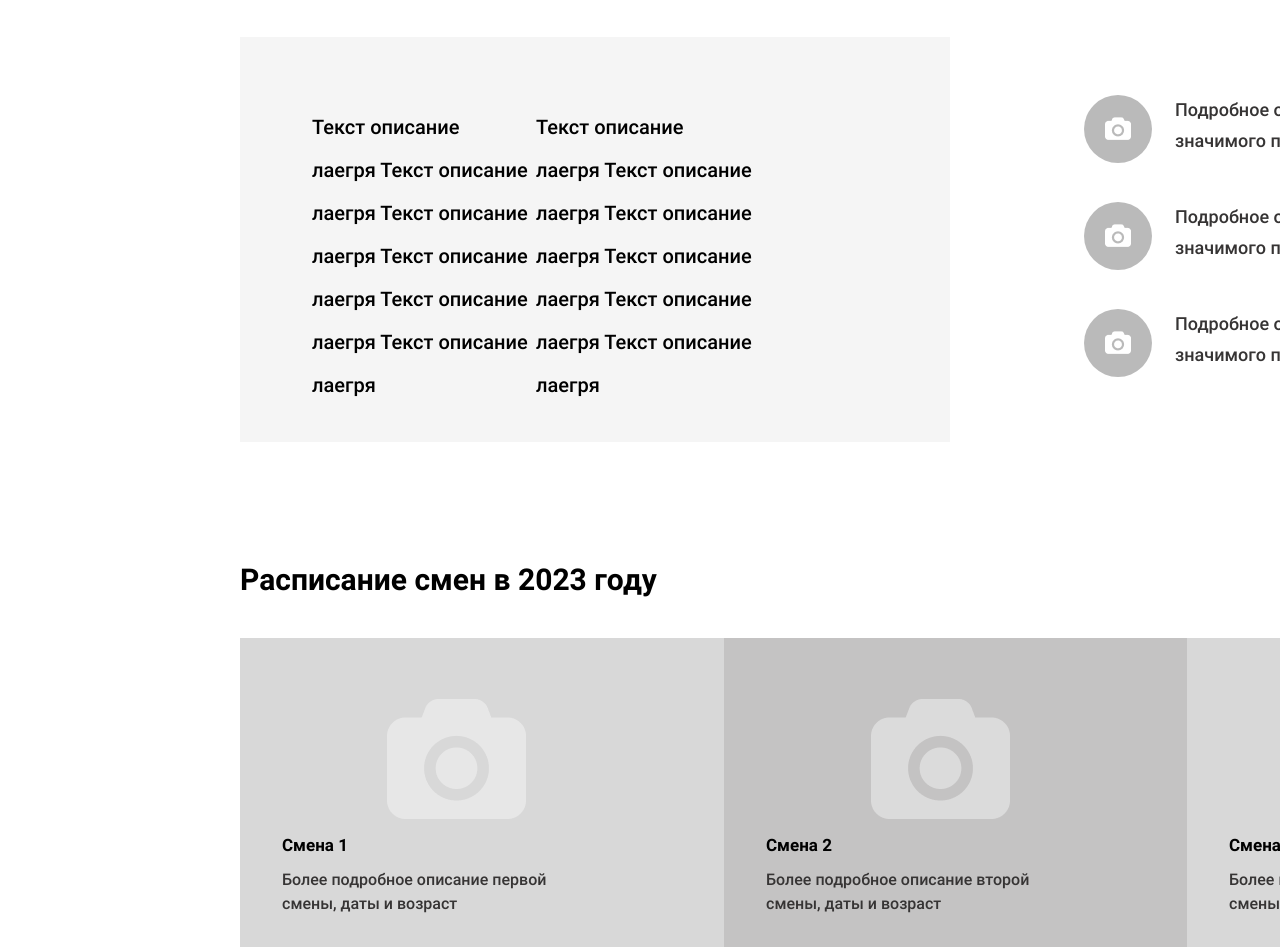
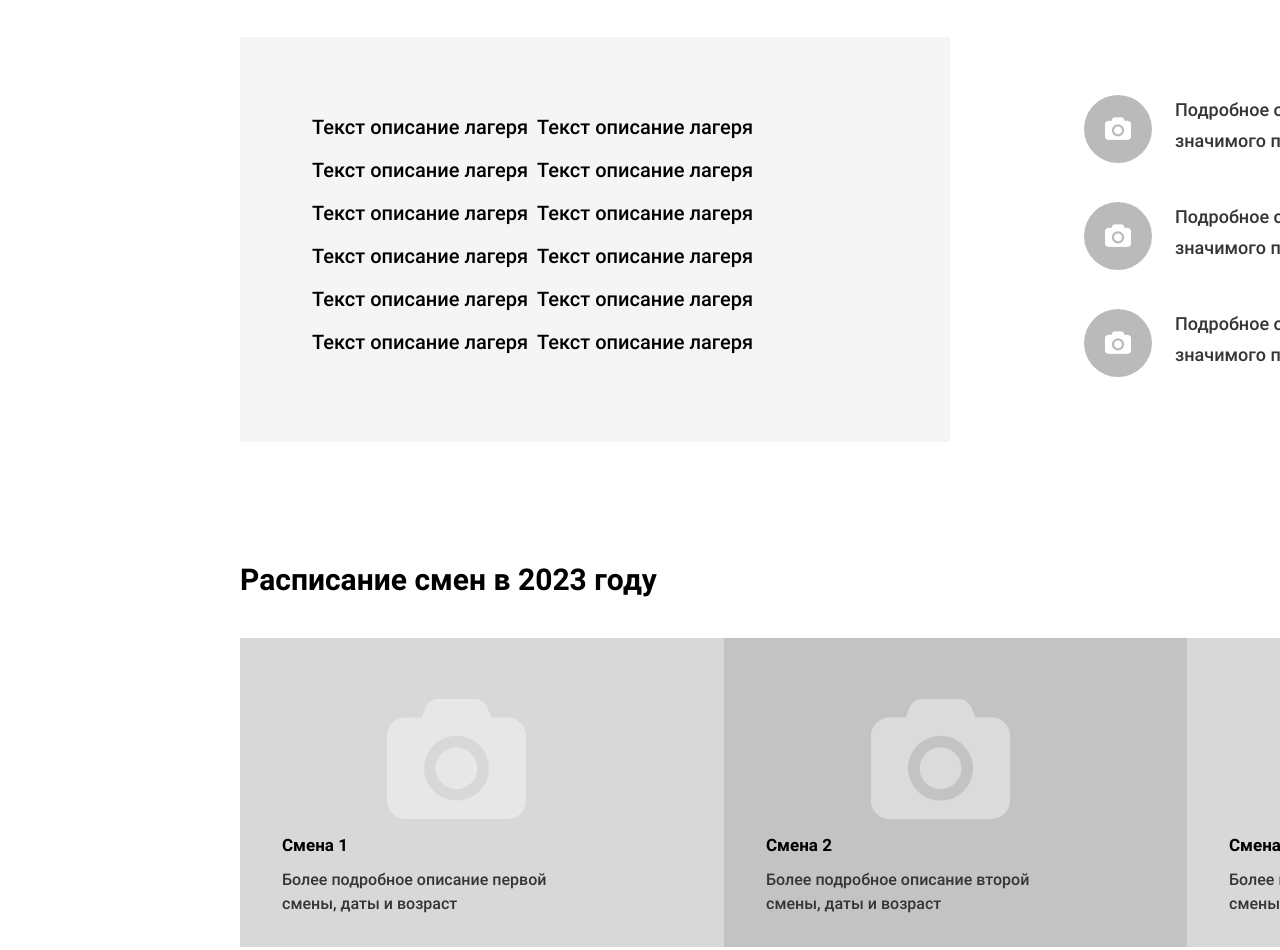
Before and after one commit to Abentus4/nnnn, a plain HTML site: page index.html in a window 1280 px wide. Shown: the part 1414-2364 px from the top of the page. Drawn offline with Linux system fonts and the light colour scheme; a web font is replaced by a local one.

Commit message:
Add files via upload

```diff
--- a/assets/css/style.css
+++ b/assets/css/style.css
@@ -3,22 +3,7 @@ body {
     padding: 0;
     box-sizing: border-box;
 }
-A{
-    text-decoration: none;
-    color: inherit;
-}
-@media screen and (max-width: 1900px){
-    .wrapper {
-        width: 60%;
-        height: 60%;
-    }
-}
-@media screen and (max-width: 700px){
-    .wrapper {
-        width: 30%;
-        height: 30%;
-    }
-}
+
 .wrapper {
     max-width: 1900px;
     min-width: 1900px;
@@ -365,7 +350,7 @@ A{
     float: left;
     margin-left: 72px;
     margin-top: 69px;
-    width: 216px;
+    width: 217px;
     height: 260px;
     font-size: 20px;
     font-family: "Roboto";
@@ -376,7 +361,7 @@ A{
     float: left;
     margin-top: 69px;
     margin-left: 8px;
-    width: 216px;
+    width: 217px;
     height: 260px;
     font-size: 20px;
     font-family: "Roboto";
@@ -1819,7 +1804,7 @@ A{
     width: 1420px;
     height: 523px;
     margin-left: 240px;
-    background-color: blue;
+    background-color: white;
 }
 .map_yandex{
     width: 1420px;
@@ -1946,7 +1931,22 @@ A{
 
 
 
-
+A{
+    text-decoration: none;
+    color: inherit;
+}
+@media screen and (max-width: 1900px){
+    .wrapper {
+        width: 60%;
+        height: 60%;
+    }
+}
+@media screen and (max-width: 700px){
+    .wrapper {
+        width: 30%;
+        height: 30%;
+    }
+}
 
 @font-face{
     font-family: "Roboto"; /*900*/
--- a/index.html
+++ b/index.html
@@ -1,9 +1,10 @@
 <!DOCTYPE html>
-<html lang="en">
+<html lang="ru">
 <head>
     <meta charset="UTF-8">
     <meta http-equiv="X-UA-Compatible" content="IE=edge">
     <meta name="viewport" content="width=device-width, initial-scale=1.0">
+    <meta name="google" value="nontranslate">
     <title>Прототип лагеря робототехники в анапе</title>
     <link href="assets/css/style.css" rel="stylesheet" type="text/css">
 </head>
@@ -88,8 +89,8 @@
                     <a>Преимущества</a>
                 </div>
                 <div class="opis_camp_text_opis">
-                    <div class="opis_camp_text_opis_text_left"><a>Текст описание лаегря Текст описание лаегря Текст описание лаегря Текст описание лаегря Текст описание лаегря Текст описание лаегря</a></div>
-                    <div class="opis_camp_text_opis_text_right"><a>Текст описание лаегря Текст описание лаегря Текст описание лаегря Текст описание лаегря Текст описание лаегря Текст описание лаегря</a></div>
+                    <div class="opis_camp_text_opis_text_left"><a>Текст описание лагеря<br>Текст описание лагеря<br>Текст описание лагеря<br>Текст описание лагеря<br>Текст описание лагеря<br>Текст описание лагеря</a></div>
+                    <div class="opis_camp_text_opis_text_right"><a>Текст описание лагеря<br>Текст описание лагеря<br>Текст описание лагеря<br>Текст описание лагеря<br>Текст описание лагеря<br>Текст описание лагеря</a></div>
                 </div>
                 <div class="opis_camp_podr_opis">
                     <div class="opis_camp_podr_opis_1">
```
